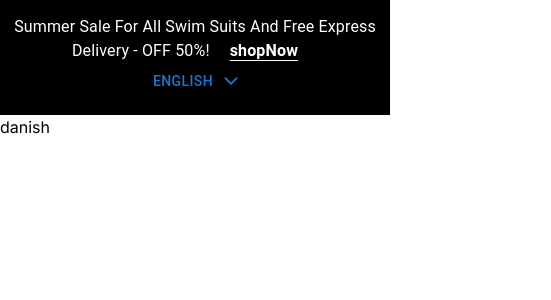
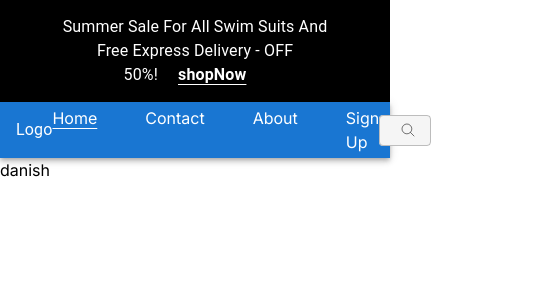
Before and after one commit to Danish-khan93/online-shoping, a Next.js app: page / in a window 390 px wide. Shown: the top 300 px of the page, 551 px wide, since content can reach past the window. Built offline with nearby package versions, Linux system fonts and the light colour scheme.

Commit message:
navbar and header complete desktop and responsive

```diff
--- a/package.json
+++ b/package.json
@@ -13,6 +13,7 @@
     "@emotion/styled": "^11.11.5",
     "@mui/material": "^5.15.15",
     "@reduxjs/toolkit": "^2.2.3",
+    "clsx": "^2.1.0",
     "next": "14.2.1",
     "react": "^18",
     "react-dom": "^18",
--- a/src/app/page.tsx
+++ b/src/app/page.tsx
@@ -1,9 +1,10 @@
-import { Header } from "@/component";
+import { Header,Navbar } from "@/component";
 
 export default function Home() {
   return (
 <div >
   <Header/>
+  <Navbar/>
   <h1>danish</h1>
 </div>
   );
--- a/src/component/Header.tsx
+++ b/src/component/Header.tsx
@@ -5,8 +5,11 @@ import Link from "next/link";
 import { DropDownMenu } from "./";
 const Header = () => {
   return (
-    <Box className="py-[15px] bg-TEXT1 text-BG flex items-center sm:flex-row sm:justify-around sm:px-[30px] flex-col sm:items-center justify-between px-[0px]">
-      <Box className=" text-end">
+    <Box
+    className="w-full py-[15px] bg-TEXT1 text-BG flex items-center justify-center px-[50px]"
+    //  className="py-[15px] bg-TEXT1 text-BG flex items-center sm:flex-row sm:justify-around sm:px-[30px] flex-col sm:items-center justify-between px-[0px]"
+    >
+      <Box className="grow">
         <Typography className="text-para text-center">
           Summer Sale For All Swim Suits And Free Express Delivery - OFF 50%!
           <Link
@@ -17,7 +20,7 @@ const Header = () => {
           </Link>
         </Typography>
       </Box>
-      <Box className="text-center">
+      <Box className="hidden sm:flex">
         <DropDownMenu />
       </Box>
     </Box>
--- a/src/component/Navbar.tsx
+++ b/src/component/Navbar.tsx
@@ -1,9 +1,56 @@
-import React from 'react'
+"use client";
+import React from "react";
+import { AppBar, Toolbar, Box, Typography } from "@mui/material";
+import { BsCart3 } from "react-icons/bs";
+import { IoIosHeartEmpty } from "react-icons/io";
+import { navLinks } from "@/constant/links";
+import { NAVLINKSTYPE } from "@/types/navtypes";
+import { SearchField } from "./";
+import clsx from "clsx";
+import { usePathname } from "next/navigation";
+import { DropDownMenu } from "./";
+import Link from "next/link";
+const Navbar = () => {
+  const pathName = usePathname();
+  return (
+    <AppBar position="static" className="bg-BG text-TEXT1">
+      <Toolbar className="flex justify-between">
+        <Box>
+          <Typography>Logo</Typography>
+        </Box>
+        <Box className="flex gap-12">
+          {navLinks.map((value: NAVLINKSTYPE) => {
+            return (
+              <Link
+                className={clsx("text-para", {
+                  "underline underline-offset-4": pathName === value?.link,
+                })}
+                key={value?.name}
+                href={value?.link}
+              >
+                {value?.name}
+              </Link>
+            );
+          })}
+        </Box>
 
-const Navbar = () => {
-  return (
-    <div>Navbar</div>
-  )
-}
+        <Box className="flex gap-12 items-center">
+          <Box>
+            <SearchField />
+          </Box>
+          <Box className="flex gap-8">
+            <Link href={"#"} className="text-[20px] font-semibold">
+              <IoIosHeartEmpty />
+            </Link>
+            <Link href={"#"} className="text-[20px] font-semibold">
+              <BsCart3 />
+            </Link>
+          </Box>
+        </Box>
 
-export default Navbar
+      </Toolbar>
+    </AppBar>
+  );
+};
+
+export default Navbar;
--- /dev/null
+++ b/src/component/SearchField.tsx
@@ -0,0 +1,45 @@
+import React from "react";
+import { TextField, Box, InputAdornment } from "@mui/material";
+import { IoSearchOutline } from "react-icons/io5";
+const SearchField = () => {
+  const searchHandler = (e: React.ChangeEvent<HTMLInputElement>) => {
+    console.log(e?.target?.value);
+  };
+  return (
+    <TextField
+      size="small"
+      className="bg-Secondary rounded-[4px] border-none "
+      placeholder="What are you looking for?"
+      onChange={searchHandler}
+      sx={{
+        "& .MuiOutlinedInput-root.Mui-focused .MuiOutlinedInput-notchedOutline":
+          {
+
+            border: "none", // Change the color to your desired color
+        },
+
+        "& .MuiOutlinedInput-root": {
+            height:"31px !important",
+            padding: "7px",
+            border: "none ",
+            borderRadius: "4px !important"
+            // Change the color to your desired color
+           // Change the background color to red
+        },
+        "& .css-1d3z3hw-MuiOutlinedInput-notchedOutline":{
+            borderStyle:"none"
+        }
+      }}
+      InputProps={{
+        style: { borderRadius: "15px" },
+        endAdornment: (
+          <InputAdornment position="start">
+            <IoSearchOutline />
+          </InputAdornment>
+        ),
+      }}
+    />
+  );
+};
+
+export default SearchField;
--- a/src/component/index.ts
+++ b/src/component/index.ts
@@ -1,3 +1,5 @@
 import Header from "./Header";
 import DropDownMenu from "./commonComp/DropDownMenu";
-export { Header, DropDownMenu };
+import Navbar from "./Navbar";
+import SearchField from "./SearchField";
+export { Header, DropDownMenu ,Navbar,SearchField};
--- /dev/null
+++ b/src/constant/links.ts
@@ -0,0 +1,20 @@
+import { NAVLINKSTYPE } from "@/types/navtypes";
+
+export const navLinks: NAVLINKSTYPE[] = [
+  {
+    name: "Home",
+    link: "/",
+  },
+  {
+    name: "Contact",
+    link: "#",
+  },
+  {
+    name: "About",
+    link: "#",
+  },
+  {
+    name: "Sign Up",
+    link: "#",
+  },
+];
--- /dev/null
+++ b/src/types/navtypes.ts
@@ -0,0 +1,6 @@
+
+
+export type NAVLINKSTYPE = {
+  name: string;
+  link: string;
+};
--- a/tailwind.config.ts
+++ b/tailwind.config.ts
@@ -12,6 +12,8 @@ module.exports = {
     colors: {
       BG: "#ffffff",
       Secondary2: "#DB4444",
+      Secondary: "#F5F5F5",
+
       TEXT1: "#000000",
       TEXT2: "#7D8184",
     },
```
Also changed, not shown: 1 other file (tests, documents, lock files or other folders).
